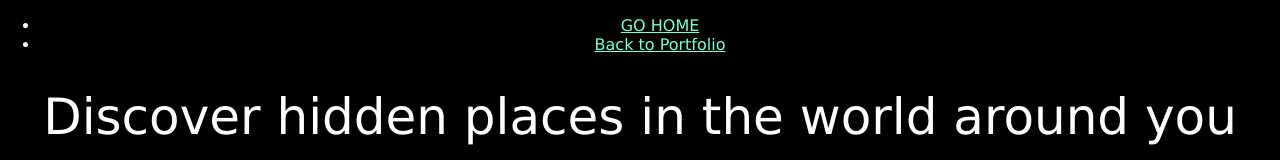
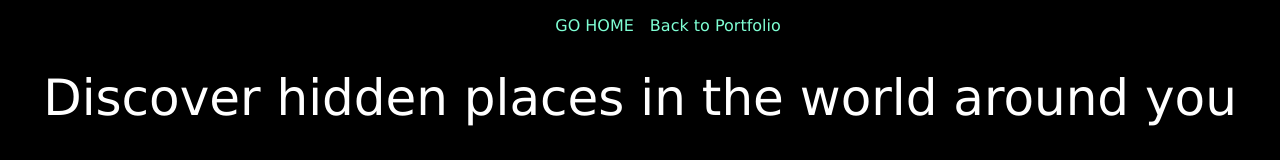
Before and after one commit to pavlov89/excursion, a plain HTML site: page index.html in a window 1280 px wide. Shown: the top 160 px of the page. Drawn offline with Linux system fonts and the light colour scheme; files that its build step writes are made by us from their sources; files whose address does not match are found by name.

Commit message:
updated html and css to include nav

```diff
--- a/index.html
+++ b/index.html
@@ -15,7 +15,7 @@
     <header>
       <nav>
         <ul>
-          <li><a href="#">GO HOME</a></li>
+          <li><a href="/Users/ruslan/Documents/Coding/References/homepage/index.html">GO HOME</a></li>
           <li><a href="#">Back to Portfolio</a></li>
         </ul>
       </nav>
--- a/resources/style.css
+++ b/resources/style.css
@@ -11,6 +11,25 @@ body {
 
 header {
     margin-bottom: 1em;
+}
+
+header ul {
+    display: flex;
+    flex-wrap: nowrap;
+    flex-direction: row;
+    justify-content: center;
+}
+
+header li {
+    margin-left: 1rem;
+}
+
+header li {
+list-style: none;
+}
+
+header li a {
+    text-decoration: none;
 }
 
 h1 {
```
